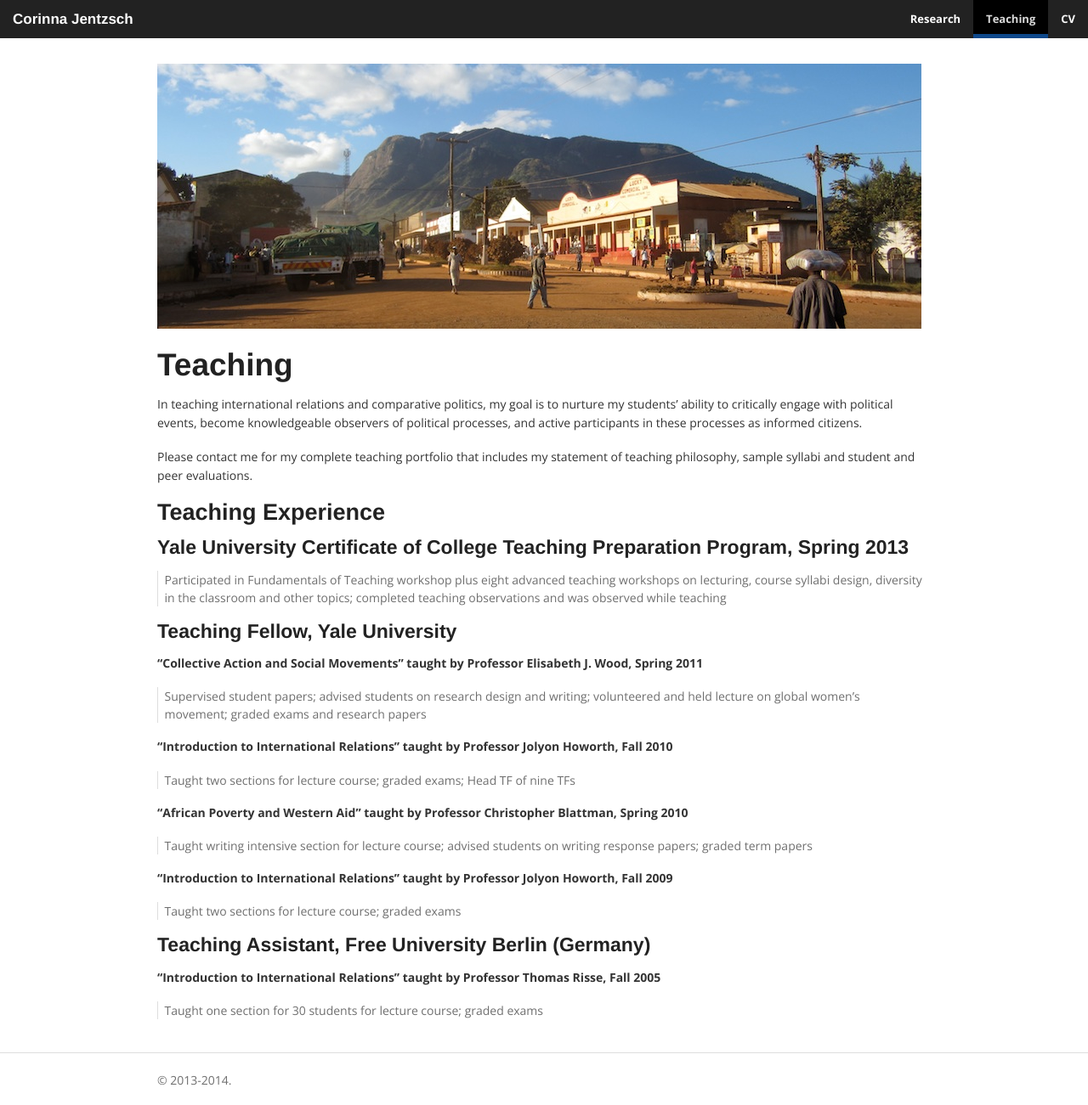
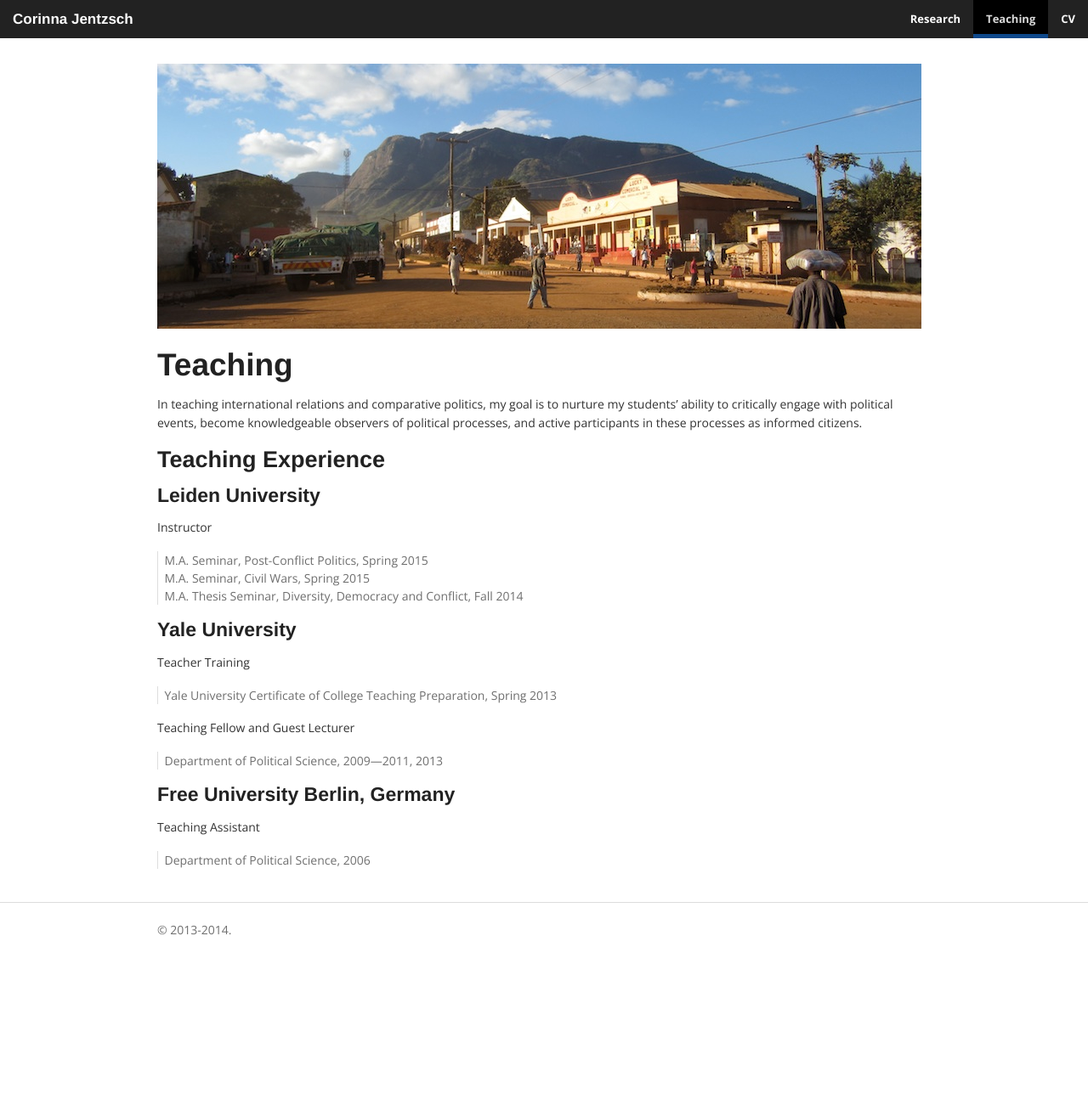
Before and after one commit to corinnajentzsch/corinnajentzsch.github.io, a Jekyll site: the page built from teaching.md, in a window 1280 px wide. Shown: the whole page at 85% size. Built offline with Jekyll 4.4.1, drawn with Linux system fonts in a browser that asks for light colours; nearby versions of some CDN libraries; library files that are not in the unit come from our copies; after the commit the page ends 1123 px from its top, so only the background shows below that.

Commit message:
Updated teaching.md

```diff
--- a/teaching.md
+++ b/teaching.md
@@ -9,34 +9,21 @@ banner: "![Gurué, Zambézia](/assets/media/gurue-street.jpg)"
 
 In teaching international relations and comparative politics, my goal is to nurture my students’ ability to critically engage with political events, become knowledgeable observers of political processes, and active participants in these processes as informed citizens.
 
-Please contact me for my complete teaching portfolio that includes my statement of teaching philosophy, sample syllabi and student and peer evaluations.
-
 ### Teaching Experience
 
-#### Yale University Certificate of College Teaching Preparation Program, Spring 2013
+####Leiden University
+Instructor
+> M.A. Seminar, Post-Conflict Politics, Spring 2015
+> M.A. Seminar, Civil Wars, Spring 2015
+> M.A. Thesis Seminar, Diversity, Democracy and Conflict, Fall 2014
 
-> Participated in Fundamentals of Teaching workshop plus eight advanced teaching workshops on lecturing, course syllabi design, diversity in the classroom and other topics; completed teaching observations and was observed while teaching
+####Yale University
+Teacher Training
+> Yale University Certificate of College Teaching Preparation, Spring 2013
 
-#### Teaching Fellow, Yale University
+Teaching Fellow and Guest Lecturer
+> Department of Political Science, 2009—2011, 2013
 
-**“Collective Action and Social Movements” taught by Professor Elisabeth J. Wood, Spring 2011**
-
-> Supervised student papers; advised students on research design and writing; volunteered and held lecture on global women’s movement; graded exams and research papers
-
-**“Introduction to International Relations” taught by Professor Jolyon Howorth, Fall 2010**
-
-> Taught two sections for lecture course; graded exams; Head TF of nine TFs
-
-**“African Poverty and Western Aid” taught by Professor Christopher Blattman, Spring 2010**
-
-> Taught writing intensive section for lecture course; advised students on writing response papers; graded term papers
-
-**“Introduction to International Relations” taught by Professor Jolyon Howorth, Fall 2009**
-
-> Taught two sections for lecture course; graded exams
-
-#### Teaching Assistant, Free University Berlin (Germany)
-
-**“Introduction to International Relations” taught by Professor Thomas Risse, Fall 2005**
-
-> Taught one section for 30 students for lecture course; graded exams
+####Free University Berlin, Germany
+Teaching Assistant
+> Department of Political Science, 2006
```
